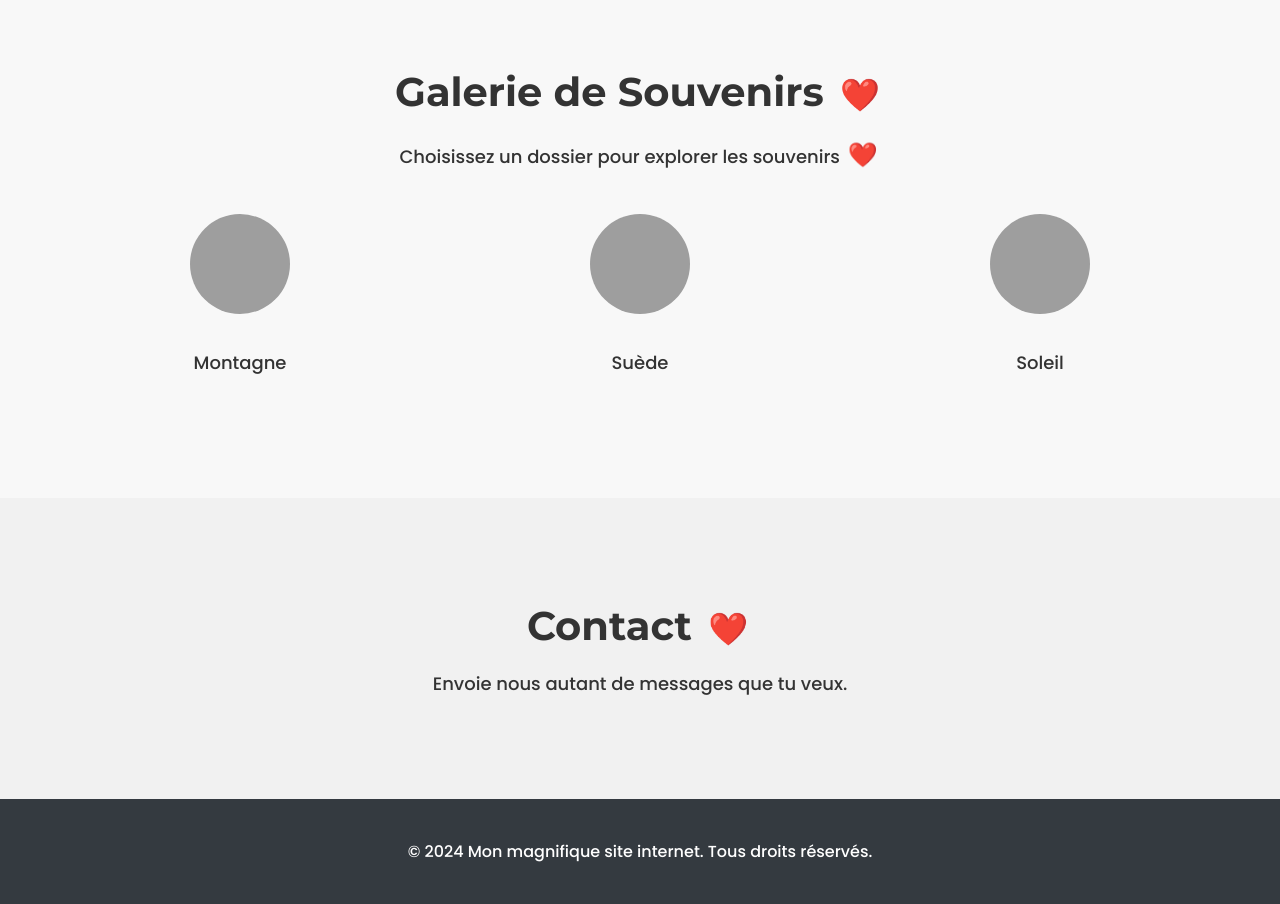
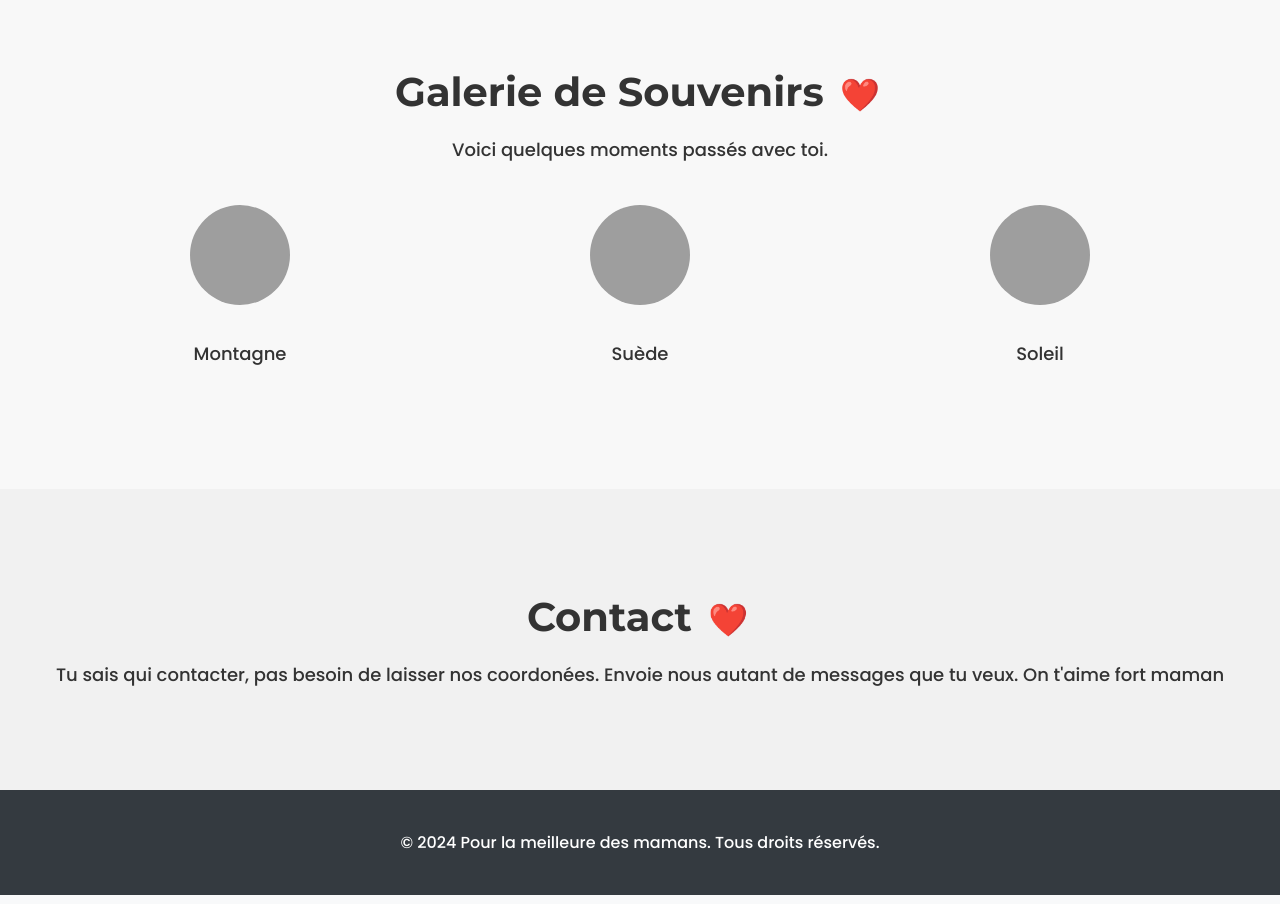
Before and after one commit to beludark/bonne-fete-maman, a plain HTML site: page index.html in a window 1280 px wide. Shown: the part 1040-1944 px from the top of the page. Drawn offline with nearby package versions, Linux system fonts and the light colour scheme; grey boxes are pictures that could not be loaded.

Commit message:
Update index.html

```diff
--- a/index.html
+++ b/index.html
@@ -223,7 +223,7 @@
     <div class="gallery" data-aos="fade-up" data-aos-duration="1000">
         <div class="container">
             <h2>Galerie de Souvenirs <span class="heart">❤️</span></h2>
-            <p>Choisissez un dossier pour explorer les souvenirs <span class="heart-small">❤️</span></p>
+            <p>Voici quelques moments passés avec toi.</p>
 
             <div class="folders">
                 <!-- Dossier Montagne -->
@@ -284,14 +284,14 @@
     <div class="content" data-aos="fade-up" data-aos-duration="1000">
         <div class="container">
             <h2>Contact <span class="heart">❤️</span></h2>
-            <p>Envoie nous autant de messages que tu veux.</p>
+            <p>Tu sais qui contacter, pas besoin de laisser nos coordonées. Envoie nous autant de messages que tu veux. On t'aime fort maman </p>
         </div>
     </div>
 
     <!-- Footer -->
     <div class="footer" data-aos="fade-up" data-aos-duration="1000">
         <div class="container">
-            <p>© 2024 Mon magnifique site internet. Tous droits réservés.</p>
+            <p>© 2024 Pour la meilleure des mamans. Tous droits réservés.</p>
         </div>
     </div>
 
```
